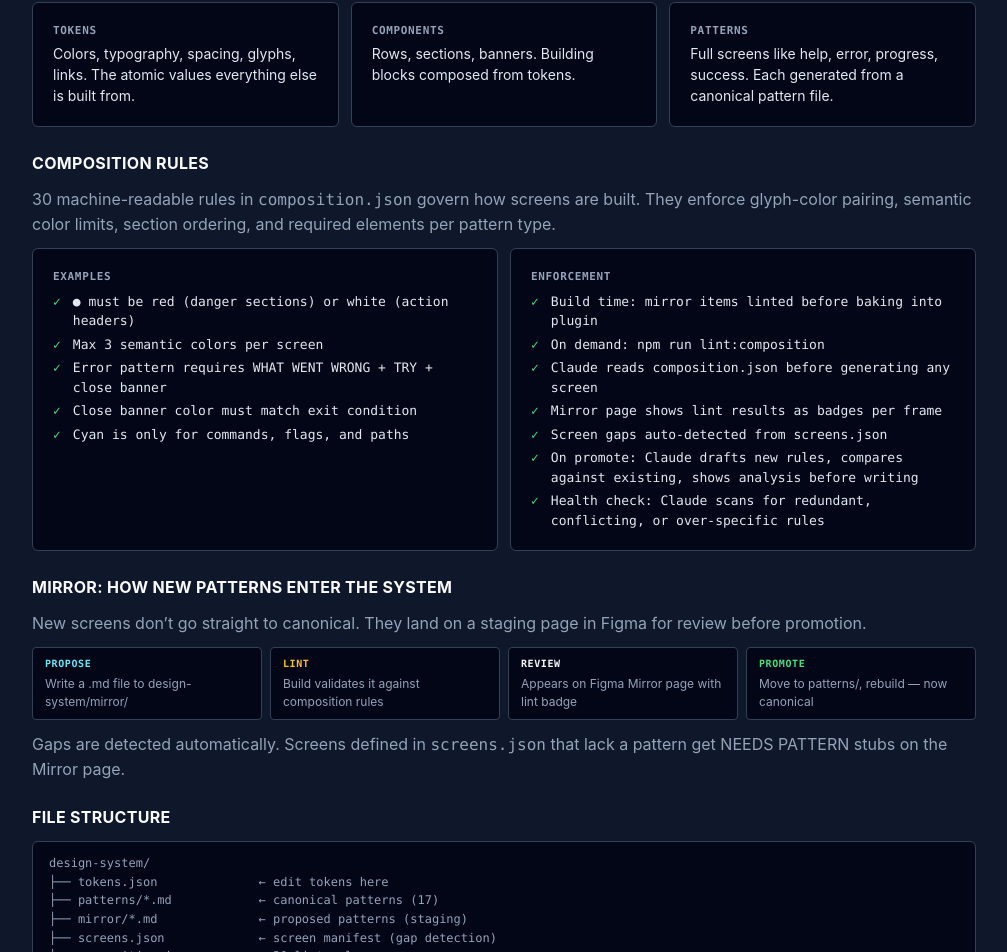
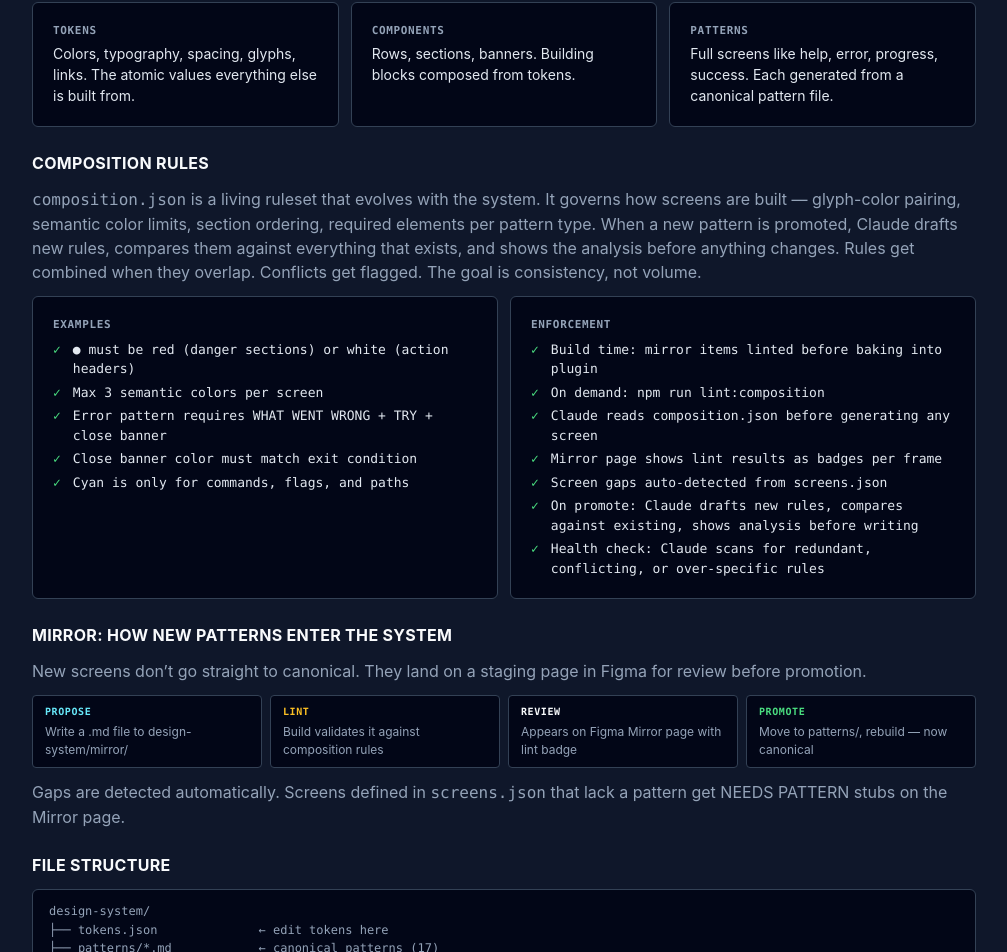
Before and after one commit to moderneinc/prototypes, a Next.js app: page /approach in a window 1280 px wide. Shown: the part 999-1951 px from the top of the page, without its empty margins (248-1255 px from the left). Built offline with nearby package versions, Linux system fonts and the light colour scheme.

Commit message:
System Design: describe composition rules as living, not a count

```diff
--- a/app/sections/Approach.tsx
+++ b/app/sections/Approach.tsx
@@ -103,9 +103,11 @@ export function Approach() {
       <div className="space-y-3">
         <Heading as="h3" className="text-base">Composition rules</Heading>
         <Body role="supporting">
-          30 machine-readable rules in <code style={{ fontFamily: "var(--font-mono)" }}>composition.json</code> govern
-          how screens are built. They enforce glyph-color pairing, semantic color limits, section ordering, and
-          required elements per pattern type.
+          <code style={{ fontFamily: "var(--font-mono)" }}>composition.json</code> is a living ruleset that evolves with
+          the system. It governs how screens are built — glyph-color pairing, semantic color limits, section
+          ordering, required elements per pattern type. When a new pattern is promoted, Claude drafts new rules,
+          compares them against everything that exists, and shows the analysis before anything changes. Rules
+          get combined when they overlap. Conflicts get flagged. The goal is consistency, not volume.
         </Body>
 
         <div className="grid grid-cols-1 md:grid-cols-2 gap-3">
```
